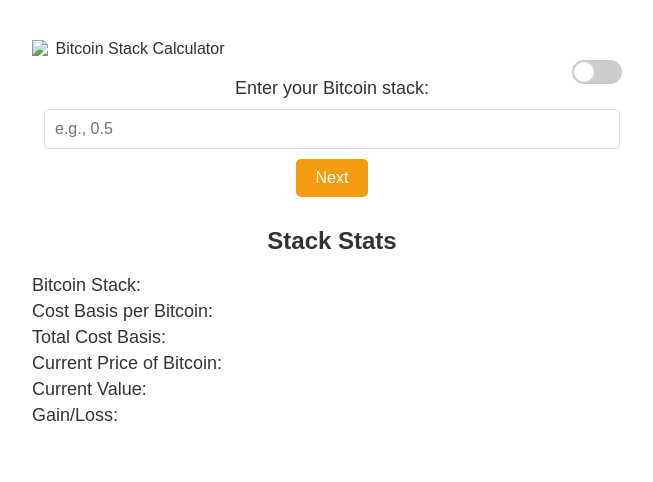
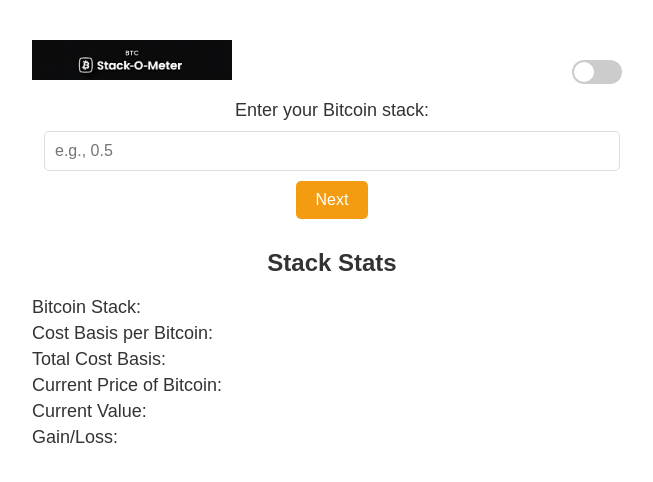
Before and after one commit to mjamiv/BTC-Stack-o-Meter, a plain HTML site: page index.html in a window 1280 px wide. Shown: the whole page, without its empty margins (308-961 px from the left). Drawn offline with nearby package versions, Linux system fonts and the light colour scheme.

Commit message:
Update index.html

```diff
--- a/index.html
+++ b/index.html
@@ -21,7 +21,7 @@
         <header class="header">
             <div class="logo-title-container">
                 <!-- Inserted the logo here -->
-                <img src="btc_SOM_logo.jpg" alt="Bitcoin Stack Calculator" class="logo">
+                <img src="btc_SOM_logo.png" alt="Bitcoin Stack Calculator" class="logo">
             </div>
 
             <!-- Dark Mode Toggle -->
```
